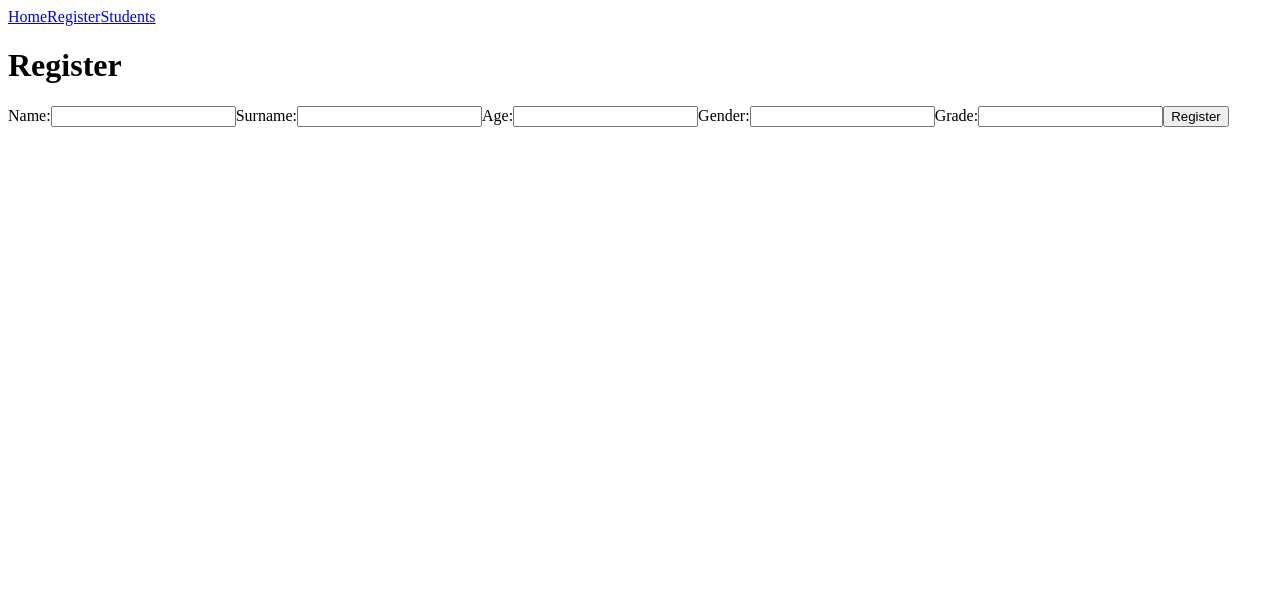
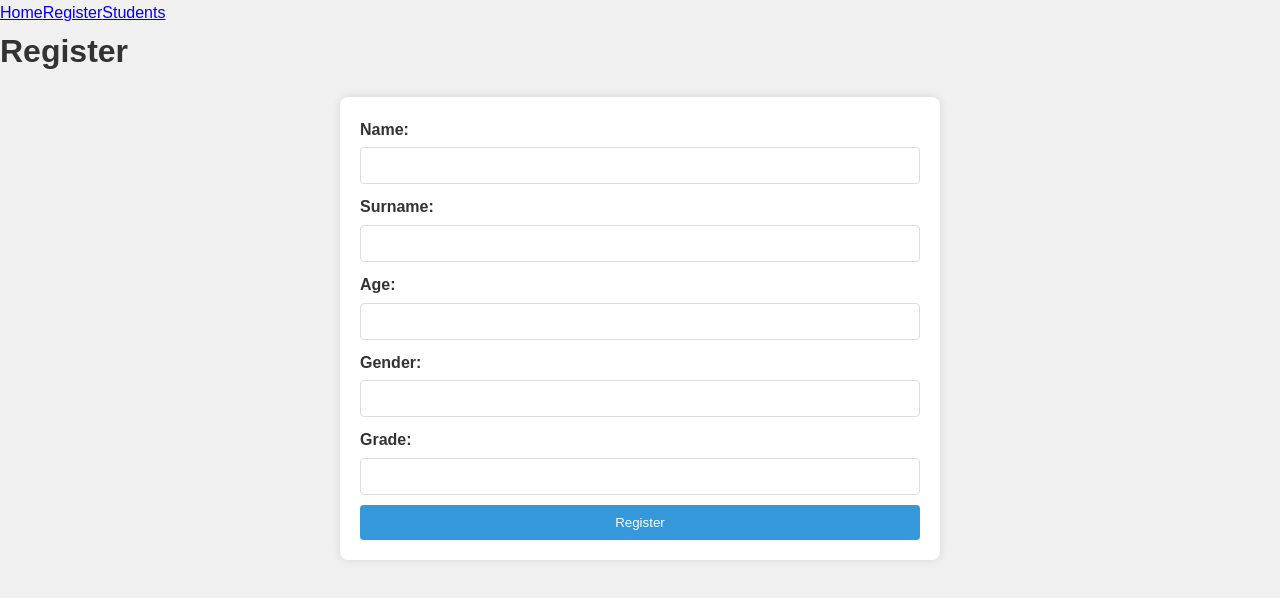
Before and after one commit to khulysojohn/management-system, a React (Create React App) app in the folder client/: page /register in a window 1280 px wide. Shown: the top 598 px of the page. Built offline with nearby package versions, Linux system fonts and the light colour scheme.

Commit message:
new files added

```diff
--- a/client/src/App.css
+++ b/client/src/App.css
@@ -1,86 +1,67 @@
-.App {
-  display: flex;
-  flex-direction: column;
-  justify-content: center;
-  align-items: center;
-  background-color: blueviolet;
+
+/* index.css */
+
+/* Reset some default browser styles */
+* {
+  margin: 0;
+  padding: 0;
+  box-sizing: border-box;
 }
 
-
-.head h1 {
-  color: red;
-  text-align: center;
+/* Set a default font and background for the body */
+body {
+  font-family: Arial, sans-serif;
+  background-color: #f0f0f0;
+  color: #333;
+  line-height: 1.6;
 }
 
-.form {
-    display: flex;
-    flex-direction: column;
-    width: 70%;
-    justify-content: center;
-    align-items: center;
-    border: solid 1px black;
-    background-color: aqua;
-    border-radius: 5px;
-    margin: 10px;
+/* Add some padding to the main container */
+.App {
+  padding: 20px;
 }
 
-.form input {
-  width: 90%;
-  height: 30px;
-  font-size: 30px;
-  margin: 5px;
-  padding-left: 10px;
-  border-radius: 5px;
+/* Make forms look a bit nicer */
+form {
+  max-width: 600px;
+  margin: 20px auto;
+  padding: 20px;
+  background-color: #fff;
+  border-radius: 8px;
+  box-shadow: 0 0 10px rgba(0, 0, 0, 0.1);
 }
 
-.button button {
-  background-color: yellow;
-  height: 30px;
+form label {
+  display: block;
+  margin-bottom: 5px;
   font-weight: bold;
-  font-size: 14px;
 }
-.button button:hover{
+
+form input {
+  width: 100%;
+  padding: 10px;
+  margin-bottom: 10px;
+  border: 1px solid #ddd;
+  border-radius: 4px;
+}
+
+form button {
+  width: 100%;
+  padding: 10px;
+  background-color: #3498db;
+  color: #fff;
+  border: none;
+  border-radius: 4px;
   cursor: pointer;
 }
 
-.student{
-  display: flex;
-  align-items: center;
-  flex-direction: column;
-  width: 100%;
-
-  margin-top: 20px;
+form button:hover {
+  background-color: #2980b9;
 }
 
-.display{
-  width: 75%;
-  height: auto;
-  border: 1px solid black;
-  margin: 10px;
-  display: flex;
-  padding: 10px;
-  background-color: aquamarine;
-
-}
-
-.display h3{
-  margin: 20px;
-  padding: 10px;
-  margin: 5px 0 5px 0;
-}
-
-@media only screen and (max-width: 900px) {
-  .display {
-    display: flex;
-    flex-direction: column;
-    width: 90%;
-  }
-
-    br {
-      content: "";
-    }
-
-  .form{
-    width: 90%;
+/* Additional styles for responsiveness */
+@media (max-width: 600px) {
+  form {
+    padding: 10px;
   }
 }
--- a/client/src/App.js
+++ b/client/src/App.js
@@ -1,9 +1,11 @@
 import React from 'react';
+import './App.css';
 import { BrowserRouter as Router, Route, Routes } from 'react-router-dom';
 import Home from './pages/home';
 import Register from './pages/register';
 import StudentList from './pages/display';
 import Navbar from './pages/Navbar';
+
 
 const App = () => {
     return (
--- a/client/src/index.js
+++ b/client/src/index.js
@@ -1,6 +1,7 @@
 import React from 'react';
 import ReactDOM from 'react-dom/client';
 import App from './App';
+import './App.css';
 import reportWebVitals from './reportWebVitals';
 
 const root = ReactDOM.createRoot(document.getElementById('root'));
--- a/client/src/pages/display.js
+++ b/client/src/pages/display.js
@@ -6,7 +6,7 @@ const Display = () => {
 
     useEffect(() => {
         // Fetch data from the backend
-        axios.get('http://localhost:5000/register')
+        axios.get('http://localhost:3306/regstatus')
             .then(response => {
                 setStudents(response.data);
             })
--- a/client/src/pages/register.js
+++ b/client/src/pages/register.js
@@ -1,5 +1,6 @@
 
 import React, { useState } from 'react';
+import '../App.css';
 
 const Register = () => {
     const [name, setName] = useState('');
@@ -16,7 +17,7 @@ const Register = () => {
     };
 
     return (
-        <div>
+        <div className='reg-container'>
             <h1>Register</h1>
             <form onSubmit={handleSubmit}>
                 <label>Name:</label>
```
Also changed, not shown: 1 other file (tests, documents, lock files or other folders).
